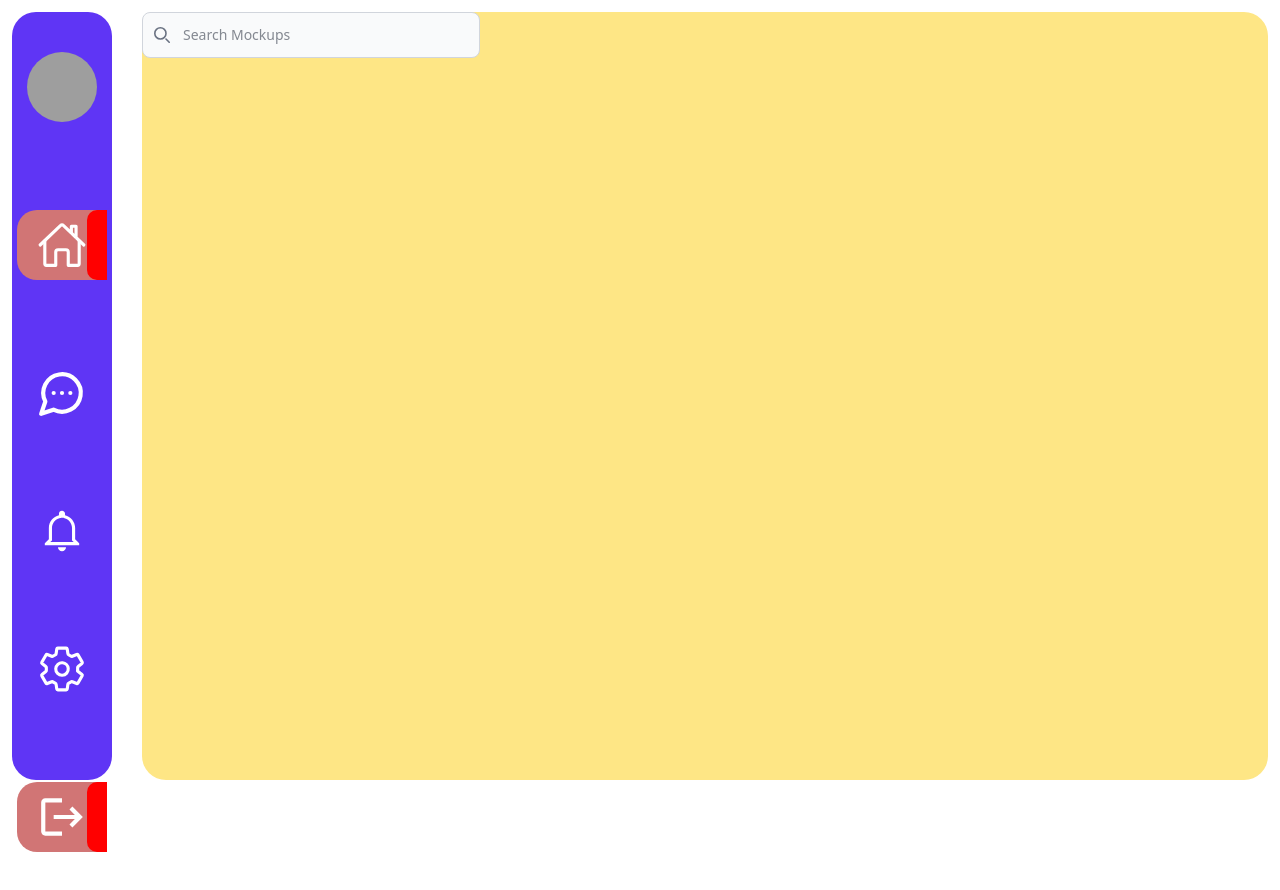
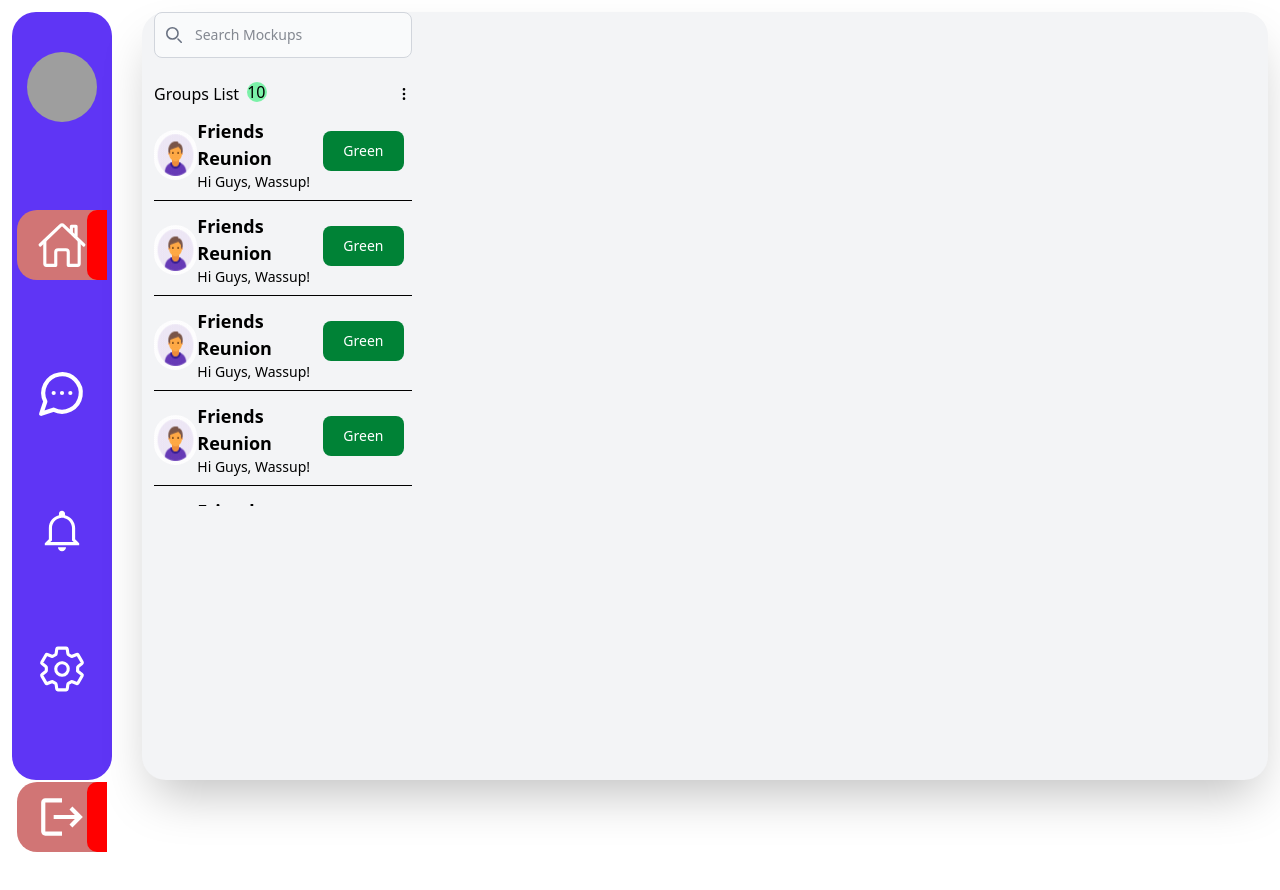
Before and after one commit to Methu-dev/chart-application, a React (Vite) app: page / in a window 1280 px wide. Built offline with nearby package versions, Linux system fonts and the light colour scheme; grey boxes are pictures that could not be loaded.

Commit message:
design group list

```diff
--- a/src/Components/HomeComponent/Grouplist.jsx
+++ b/src/Components/HomeComponent/Grouplist.jsx
@@ -1,22 +1,84 @@
-import React from 'react'
+import React, { useState } from "react";
+import { HiOutlineDotsVertical } from "react-icons/hi";
+import Avatar from "../../assets/avatar/home-icon.gif";
 
 function Grouplist() {
+  const [arrlenght, setArrLenght] = useState(10);
   return (
     <div>
-    <div className='max-w-md mx-auto'>
-
-    <div class="relative">
-        <div class="absolute inset-y-0 start-0 flex items-center ps-3 pointer-events-none">
-            <svg class="w-4 h-4 text-gray-500 dark:text-gray-400" aria-hidden="true" xmlns="http://www.w3.org/2000/svg" fill="none" viewBox="0 0 20 20">
-                <path stroke="currentColor" stroke-linecap="round" stroke-linejoin="round" stroke-width="2" d="m19 19-4-4m0-7A7 7 0 1 1 1 8a7 7 0 0 1 14 0Z"/>
+      <div className="max-w-md mx-auto">
+        <div class="relative">
+          <div class="absolute inset-y-0 start-0 flex items-center ps-3 pointer-events-none">
+            <svg
+              class="w-4 h-4 text-gray-500 dark:text-gray-400"
+              aria-hidden="true"
+              xmlns="http://www.w3.org/2000/svg"
+              fill="none"
+              viewBox="0 0 20 20"
+            >
+              <path
+                stroke="currentColor"
+                stroke-linecap="round"
+                stroke-linejoin="round"
+                stroke-width="2"
+                d="m19 19-4-4m0-7A7 7 0 1 1 1 8a7 7 0 0 1 14 0Z"
+              />
             </svg>
+          </div>
+          <input
+            type="search"
+            id="default-search"
+            class="block w-full p-3 ps-10 text-sm text-gray-900 border border-gray-300 rounded-lg bg-gray-50 "
+            placeholder="Search Mockups"
+            required
+          />
         </div>
-        <input type="search" id="default-search" class="block w-full p-3 ps-10 text-sm text-gray-900 border border-gray-300 rounded-lg bg-gray-50 " placeholder="Search Mockups" required />
+      </div>
+      {/* Grouplist */}
+      <div className="flex items-center justify-between pt-6">
+        <h1 className="relative">
+          Groups List{" "}
+          <span className="absolute right-[-28px] top-0 flex items-center w-5 h-5 rounded-full bg-green-300">
+            {arrlenght}
+          </span>
+        </h1>
+        <span>
+          <HiOutlineDotsVertical />
+        </span>
+      </div>
+      <div className="overflow-y-scroll h-[50dvh]">
+        {[...new Array(arrlenght)].map((_, index) => (
+          <div
+            className={
+              arrlenght - 1 === index
+                ? "flex items-center justify-between pt-3 border-b-[#000000] pb-2"
+                : "flex items-center justify-between pt-3 border-b border-b-[#000000] pb-2"
+            }
+          >
+            <div className="w-[50px] h-[50px]">
+              <picture>
+                <img
+                  src={Avatar}
+                  alt={Avatar}
+                  className="w-full h-full rounded-full"
+                />
+              </picture>
+            </div>
+            <div className="">
+              <h1 className="text-[18px] font-semibold">Friends Reunion</h1>
+              <p className="text-sm ">Hi Guys, Wassup!</p>
+            </div>
+            <button
+              type="button"
+              class="focus:outline-none text-white bg-green-700 hover:bg-green-800 focus:ring-4 focus:ring-green-300 font-medium rounded-lg text-sm px-5 py-2.5 me-2 mb-2 cursor-pointer"
+            >
+              Green
+            </button>
+          </div>
+        ))}
+      </div>
     </div>
-    </div>
-
-    </div>
-  )
+  );
 }
 
-export default Grouplist
+export default Grouplist;
--- a/src/Components/RootLayout/Rootlayotu.jsx
+++ b/src/Components/RootLayout/Rootlayotu.jsx
@@ -6,7 +6,7 @@ function Rootlayotu() {
   return (
     <div className='flex gap-x-[30px] p-3'>
         <Sidebar />
-        <div className='w-full rounded-3xl h-[96dvh] bg-amber-200'>
+        <div className='w-full rounded-3xl h-[96dvh] shadow-2xl bg-gray-100'>
            <Outlet />
         </div>
     </div>
--- a/src/Pages/Home/Home.jsx
+++ b/src/Pages/Home/Home.jsx
@@ -3,7 +3,7 @@ import Grouplist from '../../Components/HomeComponent/Grouplist'
 
 function Home() {
   return (
-    <div className='w-[30%]'>
+    <div className='w-[25%] px-3'>
         <Grouplist />
     </div>
   )
```
Also changed, not shown: src/assets/avatar/home-icon.gif (added).
